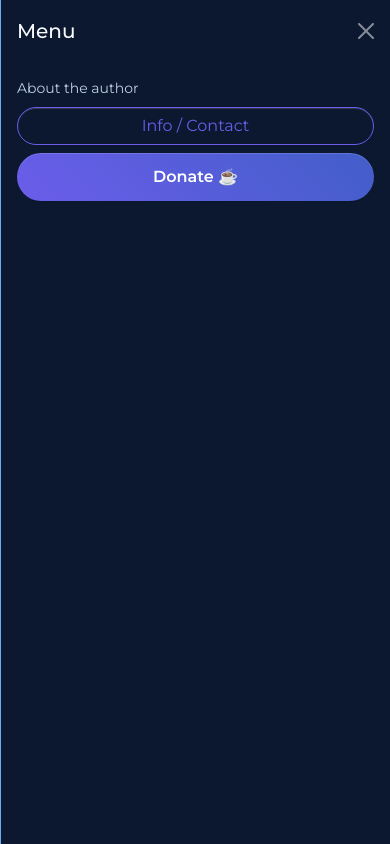
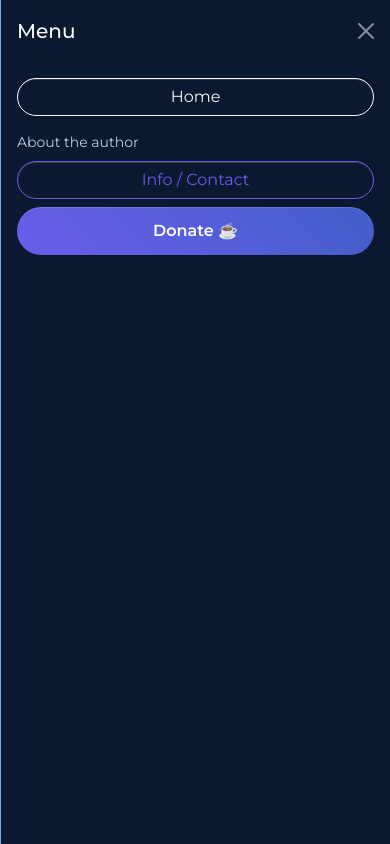
Before and after one commit to carlok/pickmydegree, a Vue app: page / in a window 390 px wide. Both pictures are taken after a click on the button "Menu". Built offline with nearby package versions, Linux system fonts and the light colour scheme.

Commit message:
first mobile surge, initial

```diff
--- a/package.json
+++ b/package.json
@@ -7,6 +7,7 @@
     "dev": "vite",
     "build": "vite build",
     "preview": "vite preview",
+    "surge": "vite build && surge dist pick-my-degree.surge.sh",
     "test": "docker run --rm -e NPM_CONFIG_LOGLEVEL=warn -v \"$(pwd):/app\" -w /app node:20-alpine sh -c \"npm ci --no-audit --prefer-offline && npx vitest run\"",
     "test:coverage": "docker run --rm -e NPM_CONFIG_LOGLEVEL=warn -v \"$(pwd):/app\" -w /app node:20-alpine sh -c \"npm ci --no-audit --prefer-offline && npx vitest run --coverage\"",
     "test:local": "vitest run",
--- a/src/App.vue
+++ b/src/App.vue
@@ -28,6 +28,14 @@ function openMenu() {
   nextTick(() => {
     if (menuOffcanvasRef.value) Offcanvas.getOrCreateInstance(menuOffcanvasRef.value).show();
   });
+}
+
+function goHomeAndCloseMenu() {
+  goToWelcome();
+  if (menuOffcanvasRef.value) {
+    const instance = Offcanvas.getInstance(menuOffcanvasRef.value);
+    if (instance) instance.hide();
+  }
 }
 
 // Degree info modal (reliable on Chrome/PC instead of Bootstrap Popover)
@@ -130,6 +138,9 @@ const modalDegreeTags = computed(() => {
         <button type="button" class="btn-close btn-close-white" aria-label="Close" data-bs-dismiss="offcanvas" data-bs-target="#menuOffcanvas" />
       </div>
       <div class="offcanvas-body">
+        <button type="button" class="btn btn-outline-light rounded-pill w-100 mb-3" @click="goHomeAndCloseMenu">
+          {{ t('menu.home') }}
+        </button>
         <p class="small text-secondary mb-2">{{ t('menu.about') }}</p>
         <a href="https://carlo.perassi.com" target="_blank" rel="noopener noreferrer" class="btn btn-outline-primary rounded-pill w-100 mb-2">
           {{ t('menu.info_contact') }}
@@ -143,7 +154,10 @@ const modalDegreeTags = computed(() => {
     <ProgressBar v-if="state.phase !== 'welcome' && state.phase !== 'rules'" />
 
     <main class="app-main flex-grow-1 d-flex flex-column position-relative min-h-0">
-      <div class="app-main-content flex-grow-1 min-h-0 d-flex flex-column">
+      <div
+        class="app-main-content flex-grow-1 min-h-0 d-flex flex-column"
+        :class="{ 'phase-scrollable': state.phase === 'welcome' || state.phase === 'rules' }"
+      >
         <Transition name="fade" mode="out-in">
           <KeepAlive>
              <component
@@ -219,6 +233,11 @@ const modalDegreeTags = computed(() => {
   overflow: hidden;
 }
 
+/* Welcome and Rules: allow vertical scroll so "Azzera progressi" / bottom content is reachable on mobile */
+.app-main-content.phase-scrollable > * {
+  overflow: auto;
+}
+
 /* Safe area so footer and bottom buttons aren't under home indicator (iPhone) */
 .app-footer {
   padding-bottom: env(safe-area-inset-bottom, 0);
--- a/src/components/Phase0Categories.vue
+++ b/src/components/Phase0Categories.vue
@@ -2,9 +2,11 @@
 import { computed, ref, onMounted } from 'vue';
 import { Modal } from 'bootstrap';
 import { useGameEngine } from '../composables/useGameEngine';
+import { useSound } from '../composables/useSound';
 import { useI18n } from 'vue-i18n';
 
 const { state, removeCategory, completeCategories, restoreCategory, resetGame } = useGameEngine();
+const { playTap } = useSound();
 const { t, locale } = useI18n();
 
 /** Stable display order of category names (shuffled once on mount). */
@@ -68,6 +70,7 @@ const allCategories = computed(() => {
 const survivingCount = computed(() => state.value.survivingDegrees?.length ?? 0);
 
 function handleRemove(categoryName) {
+  playTap();
   removeCategory(categoryName);
 }
 
@@ -79,6 +82,7 @@ function handleContinue() {
 const canContinue = computed(() => survivingCount.value >= 2);
 
 function handleRestore(categoryName) {
+  playTap();
   restoreCategory(categoryName);
 }
 
--- a/src/i18n/en.json
+++ b/src/i18n/en.json
@@ -11,6 +11,7 @@
     "menu": {
         "aria_label": "Menu",
         "title": "Menu",
+        "home": "Home",
         "about": "About the author",
         "info_contact": "Info / Contact",
         "donate": "Donate"
--- a/src/i18n/it.json
+++ b/src/i18n/it.json
@@ -11,6 +11,7 @@
     "menu": {
         "aria_label": "Menu",
         "title": "Menu",
+        "home": "Home",
         "about": "Autore",
         "info_contact": "Info / Contatti",
         "donate": "Offri un caffè"
```
Also changed, not shown: 2 other files (tests, documents, lock files or other folders).
